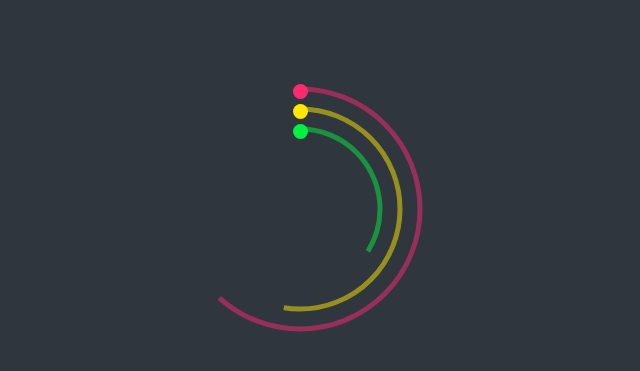
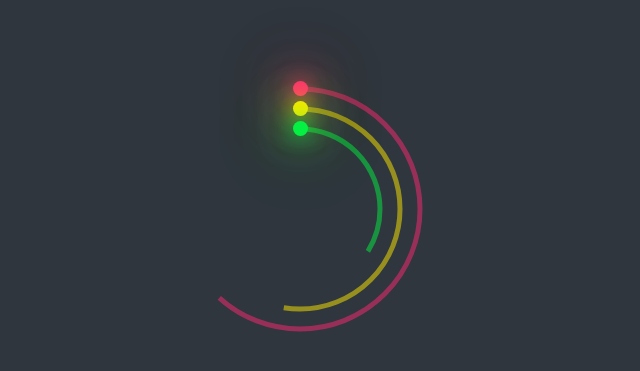
Before and after one commit to paulnyabaro/ui-ux, a plain HTML site: page clock.html in a window 1280 px wide. Shown: the part 191-562 px from the top of the page, without its empty margins (340-980 px from the left). Drawn offline with Linux system fonts and the light colour scheme.

Commit message:
Working on the dots

```diff
--- a/css/styles.css
+++ b/css/styles.css
@@ -87,4 +87,9 @@ section{
     height: 15px;
     background-color: var(--clr);
     border-radius: 50%;
+    top: -3px;
+    box-shadow: 0 0 20px var(--clr),
+    0 0 40px var(--clr),
+    0 0 60px var(--clr),
+    0 0 80px var(--clr);
 }
```
